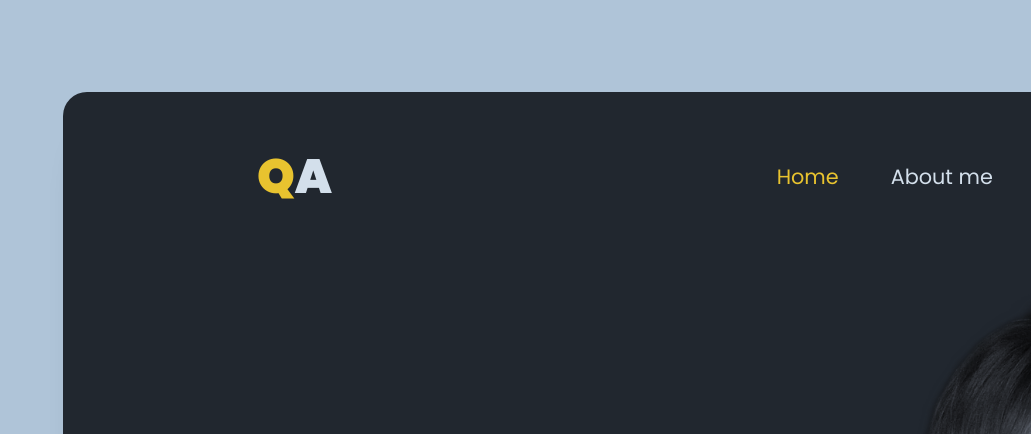
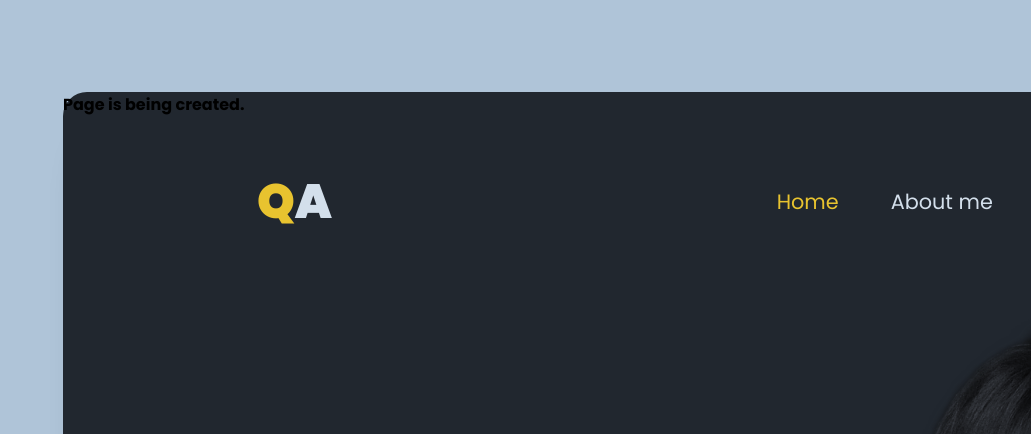
Before and after one commit to liliiavint/cv, a website: page index.html in a window 1280 px wide. Shown: the top 434 px of the page, without its empty margins (249-1280 px from the left). Drawn offline with nearby package versions, Linux system fonts and the light colour scheme.

Commit message:
Update index.html

```diff
--- a/index.html
+++ b/index.html
@@ -14,6 +14,7 @@
 </head>
 <body class="cover">
     <section class="block">
+<h4 style="font-size:1rem;  color=#f3f3f3">Page is being created.</h4>
         <header class="container">
             <div>
                 <h1>Q<span>A</span></h1>
```
